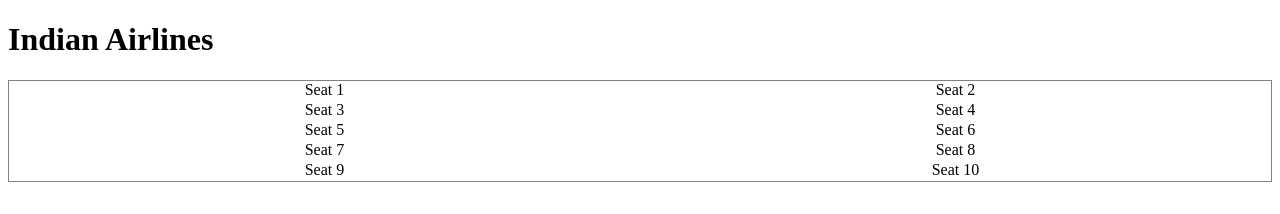
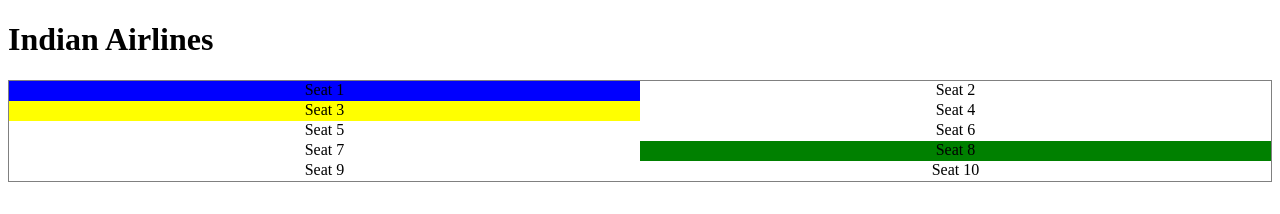
Before and after one commit to liyassudeen/airlines_with_react, a React app: page / in a window 1280 px wide. Built offline with nearby package versions, Linux system fonts and the light colour scheme.

Commit message:
Seat Allocation Categories
Added styling based on the category of paassenger & Removed unwanted styking file

```diff
--- a/src/component/displayFlightDetails.js
+++ b/src/component/displayFlightDetails.js
@@ -10,7 +10,21 @@
     seatDetails: {
       name: "Indian Airlines",
       totalSeats: 10,
-      availableSeats: 10
+      availableSeats: 10,
+      passengerDetails: [
+        {
+          id: 1,
+          category: "infant"
+        },
+        {
+          id: 3,
+          category: "disabledPerson"
+        },
+        {
+          id: 8,
+          category: "check-in"
+        }
+      ]
     }
   };
 
--- a/src/component/seatAllocation.js
+++ b/src/component/seatAllocation.js
@@ -2,12 +2,14 @@
 import "../styles/seatAllocation.css";
 
 export default class SeatAllocation extends React.Component {
-  constructor(props) {
-    super(props);
-    this.state = { selectedSeatStatus: false, idx: 0 };
-  }
   clickHandler = e => {
-    if (e.target.className === "seat active") {
+    if (
+      e.target.className.includes("check-in") ||
+      e.target.className.includes("infant") ||
+      e.target.className.includes("disabledPerson")
+    ) {
+      e.target.disabled = true;
+    } else if (e.target.className === "seat active") {
       e.target.className = "seat";
     } else {
       e.target.className = "seat active";
@@ -16,8 +18,13 @@
   renderSeats(seatsCount) {
     const seats = [];
     for (let i = 1; i <= seatsCount; i++) {
+      const { passengerDetails } = this.props;
+      let className = "seat";
+      passengerDetails.forEach(passenger => {
+        className += passenger.id == i ? " " + passenger.category : "";
+      });
       seats.push(
-        <div className="seat" onClick={this.clickHandler} id={i}>
+        <div className={className} onClick={this.clickHandler} id={i}>
           Seat {i}
         </div>
       );
--- a/src/index.js
+++ b/src/index.js
@@ -3,7 +3,5 @@
 import SelectFlight from "./component/selectFlight";
 import FlightDetails from "./component/displayFlightDetails";
 
-import "./styles.css";
-
 const rootElement = document.getElementById("root");
 ReactDOM.render(<FlightDetails />, rootElement);
--- a/src/styles.css
+++ /dev/null
@@ -1,4 +0,0 @@
-.App {
-  font-family: sans-serif;
-  text-align: center;
-}
--- a/src/styles/seatAllocation.css
+++ b/src/styles/seatAllocation.css
@@ -11,3 +11,12 @@
 .seat.active {
   background: green;
 }
+.seat.disabledPerson {
+  background: yellow;
+}
+.seat.infant {
+  background: blue;
+}
+.seat.check-in {
+  background: green;
+}
```
